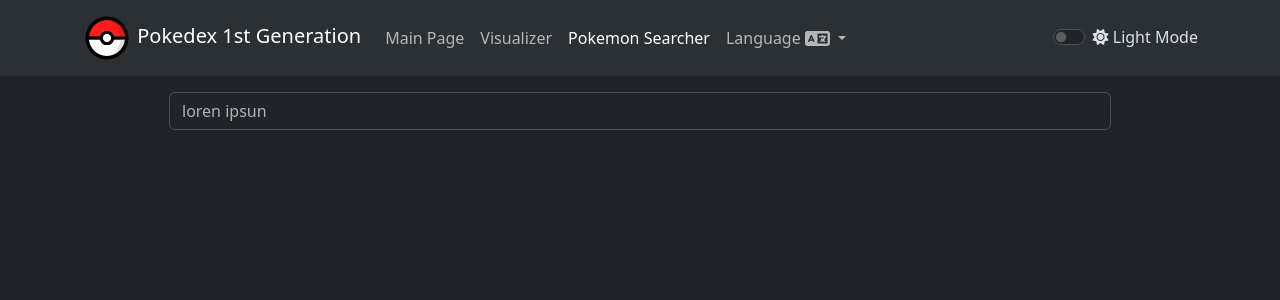
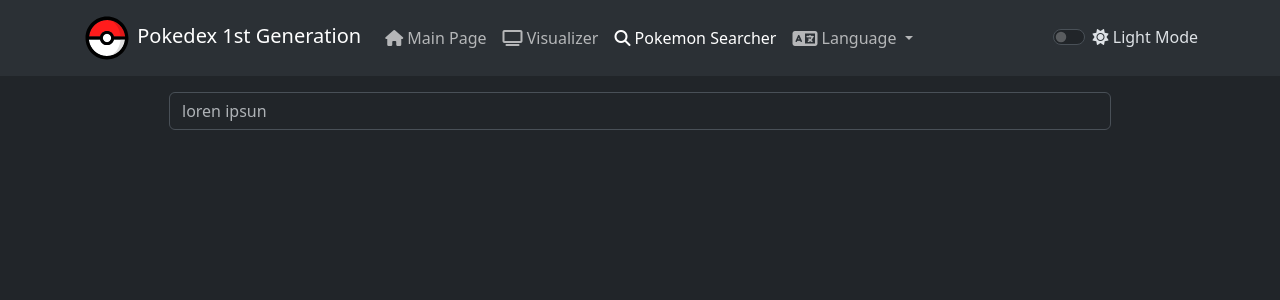
Before and after one commit to cloudluis22/react-pokedex, a React (Create React App) app: page /search in a window 1280 px wide. Shown: the top 300 px of the page. Built offline with nearby package versions, Linux system fonts and the light colour scheme.

Commit message:
Navbar finalizado

```diff
--- /dev/null
+++ b/src/components/Navbar/Navbar.css
@@ -0,0 +1,25 @@
+.pokeball-anim:hover {
+    animation: shake ease-in-out 1s;
+    cursor: pointer;
+}
+
+@keyframes shake {
+    0% {
+      transform: translateX(0) rotate(0);
+    }
+    20% {
+      transform: translateX(-7px) rotate(-15deg);
+    }
+    30% {
+      transform: translateX(7px) rotate(15deg);
+    }
+    50% {
+      transform: translateX(-7px) rotate(-15deg);
+    }
+    60% {
+      transform: translateX(7px) rotate(15deg);
+    }
+    100% {
+      transform: translateX(0) rotate(0);
+    }
+  }
--- a/src/components/Navbar/Navbar.js
+++ b/src/components/Navbar/Navbar.js
@@ -1,4 +1,4 @@
-import { useState, useContext } from 'react';
+import { useState, useContext, useEffect } from 'react';
 import Container from 'react-bootstrap/Container';
 import Nav from 'react-bootstrap/Nav';
 import Navbar from 'react-bootstrap/Navbar';
@@ -10,24 +10,36 @@ import usa from '../../assets/usa.svg'
 import fr from '../../assets/france.svg'
 import Context from '../../context';
 import PokeballTitle from '../../assets/pokeball-title.svg'
+import './Navbar.css'
 
 const MenuNavbar = (props) => {
 
   const {language, setLanguage} = useContext(Context);
+  const [selected] = useState(props.selected);
+  const [lightModeChecked, setLightModeChecked] = useState(false);
 
-  const [selected] = useState(props.selected)
+  const handleLightModeCheck = (e) => {
+    setLightModeChecked(e.target.checked);
+    if(!lightModeChecked) {
+      document.documentElement.setAttribute('data-bs-theme', 'light');
+    }
+    else {
+      document.documentElement.setAttribute('data-bs-theme', 'dark');
+    }
+  };
+
 
   return (
     <Navbar expand="sm" className="bg-body-tertiary">
     <Container>
-      <Navbar.Brand> {<span> <img src={PokeballTitle} style={{width: '50px', height: '50px'}} /> {language.main_page_title} </span>} </Navbar.Brand>
+      <Navbar.Brand> {<span> <img src={PokeballTitle} style={{width: '50px', height: '50px'}} className='pokeball-anim' /> {language.main_page_title} </span>} </Navbar.Brand>
       <Navbar.Toggle aria-controls="basic-navbar-nav" />
       <Navbar.Collapse id="basic-navbar-nav">
         <Nav className="me-auto">
-          <Nav.Link as={Link} to={'/'} active={selected === 0 ? true : false} > {language.main_page} </Nav.Link>
-          <Nav.Link as={Link} to={'/visualizer/1'} active={selected === 1 ? true : false} > {language.visualizer} </Nav.Link>
-          <Nav.Link as={Link} to={'/search'} active={selected === 2 ? true : false} > {language.pokemon_searcher} </Nav.Link>
-          <NavDropdown title={ <span> {language.language} <i className="fa-solid fa-language fa-lg"></i> </span> }>
+          <Nav.Link as={Link} to={'/'} active={selected === 0 ? true : false} > {<span> <i class="fa-solid fa-house"></i> {language.main_page} </span>} </Nav.Link>
+          <Nav.Link as={Link} to={'/visualizer/1'} active={selected === 1 ? true : false} > {<span> <i class="fa-solid fa-tv"></i> {language.visualizer} </span>}  </Nav.Link>
+          <Nav.Link as={Link} to={'/search'} active={selected === 2 ? true : false} > {<span> <i class="fa-solid fa-magnifying-glass"></i> {language.pokemon_searcher} </span>} </Nav.Link>
+          <NavDropdown title={ <span> <i className="fa-solid fa-language fa-lg"></i> {language.language} </span> }>
             <NavDropdown.Item onClick={() => setLanguage('es')}> {language.es} <img src={mx} /> </NavDropdown.Item>
             <NavDropdown.Item onClick={() => setLanguage('en')}> {language.en} <img src={usa} /> </NavDropdown.Item>
             <NavDropdown.Item onClick={() => setLanguage('fr')}> {language.fr} <img src={fr} /> </NavDropdown.Item>
@@ -35,7 +47,12 @@ const MenuNavbar = (props) => {
         </Nav>
         <Nav className='ms-auto'>
           <Form className='d-flex align-items-center'>
-              <Form.Check type='switch' label={<span> <i class="fa-solid fa-sun"></i> { language.light_mode } </span>}/>
+              <Form.Check
+               type='switch'
+               label={<span> <i class="fa-solid fa-sun"></i> { language.light_mode } </span>}
+               checked={lightModeChecked}
+               onChange={handleLightModeCheck}
+               />
             </Form>
         </Nav>
       </Navbar.Collapse>
```
